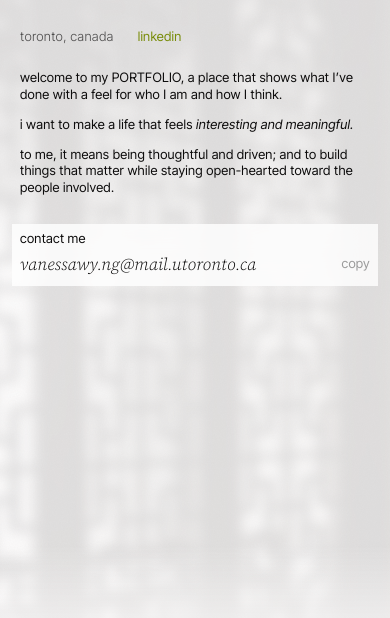
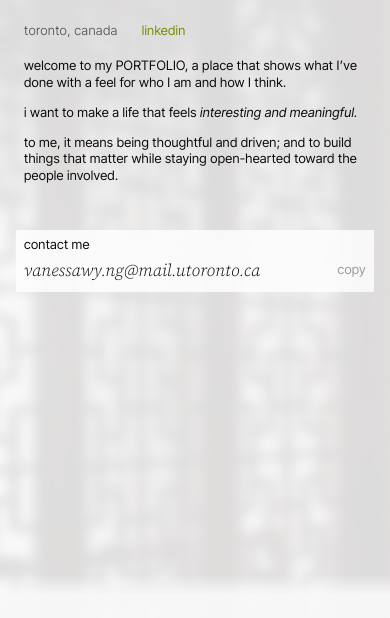
Before and after one commit to 7vanessang/my-portfolio, a plain HTML site: page index.html in a window 390 px wide. Shown: the top 618 px of the page. Drawn offline with Linux system fonts and the light colour scheme.

Commit message:
Phone layout: separate text and wheel zones with soft fades

```diff
--- a/script.js
+++ b/script.js
@@ -181,7 +181,7 @@ function render(i){
   panel.scrollTop = 0;
   requestAnimationFrame(fitMask);
 }
-function fitMask(){ panel.classList.toggle("fadeb", panel.scrollHeight - panel.clientHeight - panel.scrollTop > 4); }
+function fitMask(){ panel.classList.toggle("fadeb", panel.scrollHeight - panel.clientHeight - panel.scrollTop > 4); panel.classList.toggle("fadet", panel.scrollTop > 4); }
 panel.addEventListener("scroll", fitMask, {passive:true});
 addEventListener("resize", fitMask);
 
--- a/styles.css
+++ b/styles.css
@@ -39,7 +39,9 @@ button{font:inherit;color:inherit;background:none;border:0;padding:0;cursor:poin
 
 .panel{position:relative;flex:0 1 auto;overflow-y:auto;padding:0 8px 4px;scrollbar-width:thin;scrollbar-color:var(--hair) transparent;transition:opacity .18s ease,transform .18s ease}
 .panel.out{opacity:0;transform:translateY(-4px)}
-.panel.fadeb{-webkit-mask-image:linear-gradient(#000 calc(100% - 36px),transparent);mask-image:linear-gradient(#000 calc(100% - 36px),transparent)}
+.panel{--mt:0px;--mb:0px;-webkit-mask-image:linear-gradient(transparent,#000 var(--mt),#000 calc(100% - var(--mb)),transparent);mask-image:linear-gradient(transparent,#000 var(--mt),#000 calc(100% - var(--mb)),transparent)}
+.panel.fadeb{--mb:36px}
+.panel.fadet{--mt:22px}
 .panel .r{opacity:0;transform:translateY(6px);animation:rise .5s var(--ease) forwards;animation-delay:calc(var(--i,0) * 55ms)}
 .intro{margin:0;line-height:1.3}
 .intro+.intro{margin-top:1em}
@@ -171,17 +173,20 @@ button{font:inherit;color:inherit;background:none;border:0;padding:0;cursor:poin
 
 /* phone and narrow windows: content scrolls, wheel peeks up from the bottom */
 @media (max-width:899px){
-  body{overflow:auto;height:auto}
-  .ui{position:relative;inset:auto;width:auto;max-width:560px;margin:0;padding:28px 12px 300px;gap:24px}
-  .panel{overflow:visible}
-  .panel.fadeb{-webkit-mask-image:none;mask-image:none}
+  :root{--wz:clamp(190px,30vh,250px);--vh:100vh}
+  @supports (height:100dvh){:root{--wz:clamp(190px,30dvh,250px);--vh:100dvh}}
+  html,body{height:var(--vh);overflow:hidden}
+  .ui{position:fixed;top:0;left:0;right:0;bottom:var(--wz);width:auto;max-width:600px;padding:22px 16px 0;gap:18px}
+  .panel{flex:0 1 auto;min-height:0;overflow-y:auto;-webkit-overflow-scrolling:touch;overscroll-behavior:contain;padding-bottom:28px}
+  .panel.fadeb{--mb:64px}
+  .contact{margin-bottom:14px}
   .stage{display:block}
-  .wheel{position:fixed;width:680px;left:50%;top:calc(100svh + 90px);transform:translate(-50%,-50%)}
+  .wheel{position:fixed;width:680px;left:50%;top:calc(var(--vh) - var(--wz) + 58px + 237px);transform:translate(-50%,-50%)}
   .item{width:166px}
   .item .lay{gap:8px}.item .tx{gap:8px}
   .item .n{font-size:11px}.item .ti{font-size:22px}.item .su{font-size:13px;letter-spacing:.2px}
   .name{width:120px}.name .ti{font-size:24px}
-  .fadeb2{display:block;position:fixed;left:0;right:0;bottom:0;height:300px;z-index:9;pointer-events:none;background:linear-gradient(to bottom,transparent,color-mix(in srgb,var(--bg) 82%,transparent) 38%)}
+  .fadeb2{display:block;position:fixed;left:0;right:0;bottom:0;height:calc(var(--wz) + 20px);z-index:9;pointer-events:none;background:linear-gradient(to bottom,transparent,color-mix(in srgb,var(--bg) 88%,transparent) 20px)}
   .contact .mail{font-size:17px}
   .bg .veil{background:var(--bg)}
   .open .bg .veil{opacity:.5}
```
